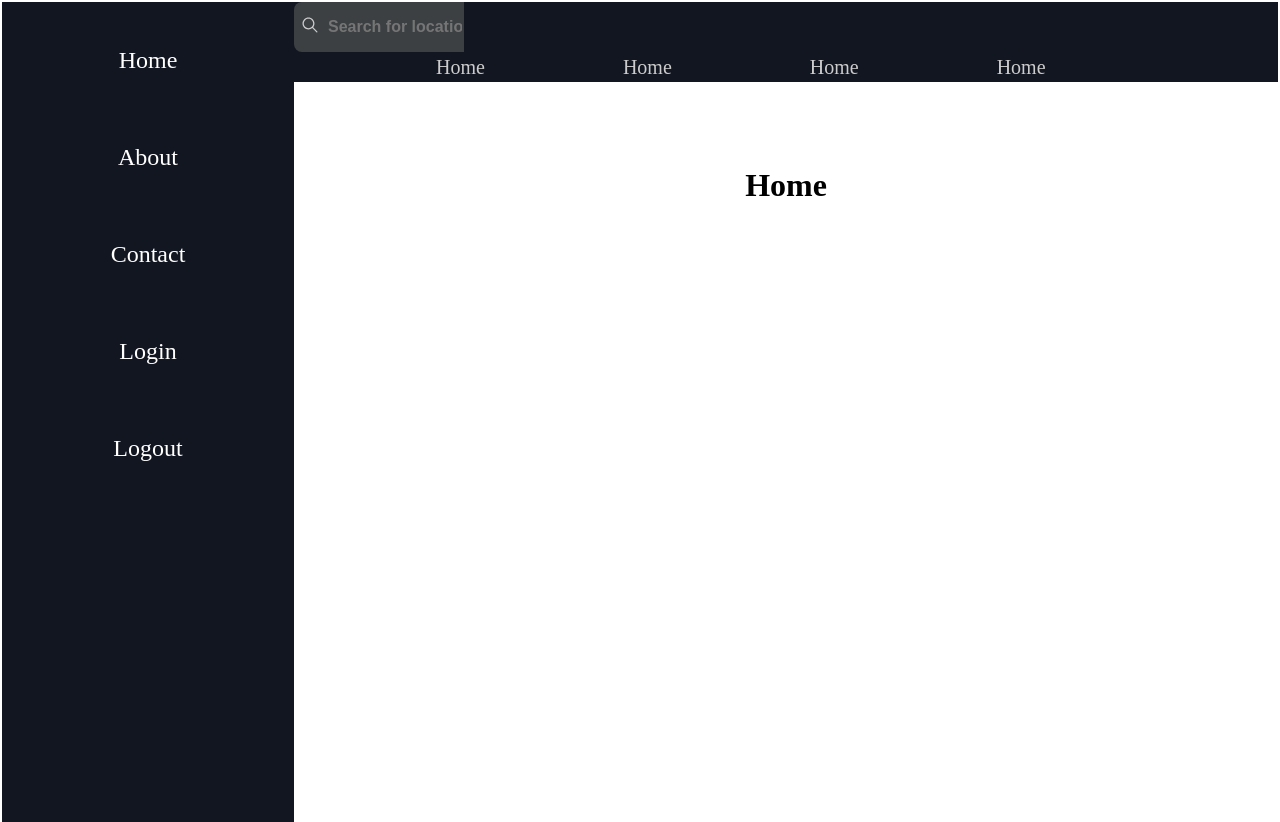
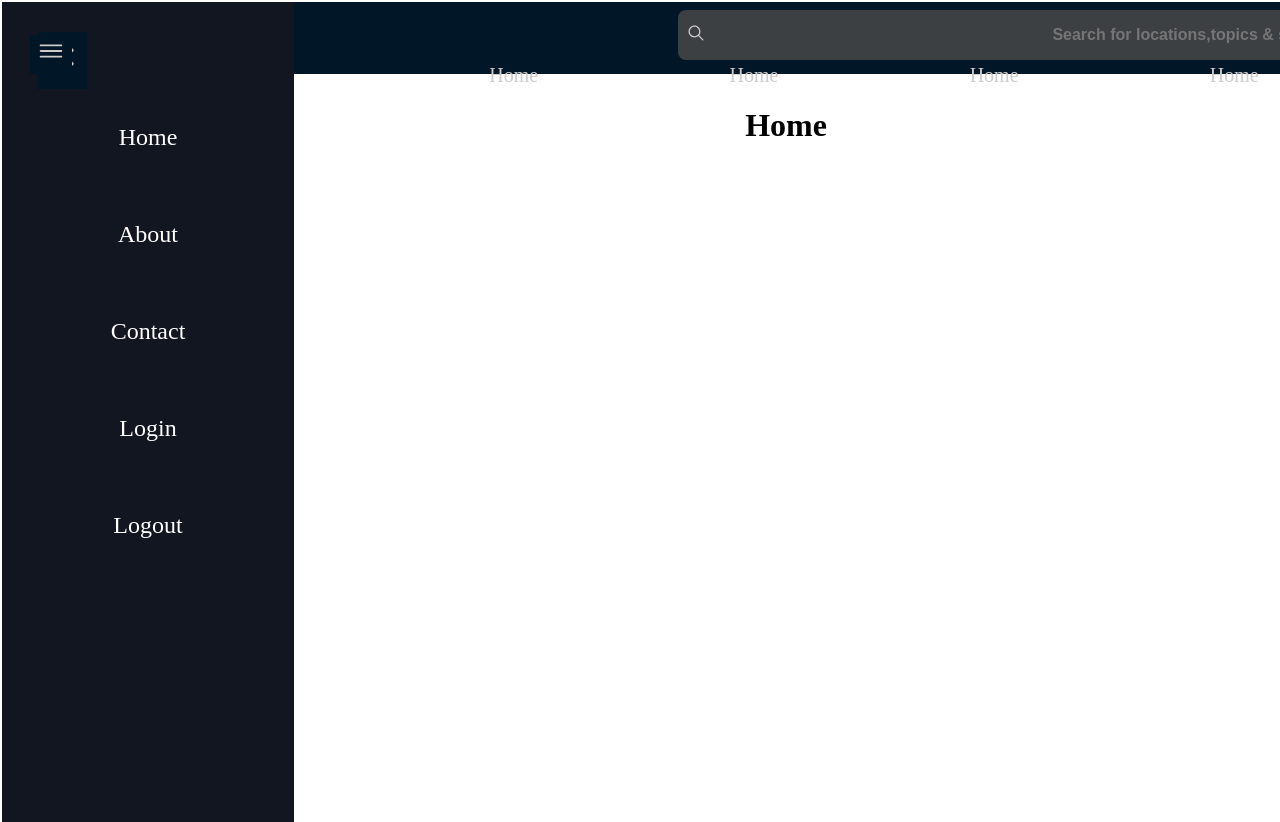
Before and after one commit to BirukNigusie/News-Web-App, a React (Vite) app: page / in a window 1280 px wide. Built offline with nearby package versions, Linux system fonts and the light colour scheme.

Commit message:
second commit

```diff
--- a/index.html
+++ b/index.html
@@ -6,7 +6,7 @@
     <meta name="viewport" content="width=device-width, initial-scale=1.0" />
     <title>News Aggregator</title>
   </head>
-  <body  style="margin:2px; overflow:hidden;">
+  <body  style="margin:2px;">
     <div id="root"></div>
     <script type="module" src="/src/main.jsx"></script>
   </body>
--- a/src/ui/AppLayout.jsx
+++ b/src/ui/AppLayout.jsx
@@ -15,7 +15,7 @@ const Styled_Main = styled.main`
 
 const Styled_Container = styled.div`
   max-width: 120rem;
-  margin: 0 auto;
+  margin: 20px auto 0;
   display: flex;
   flex-direction: row;
   gap: 3.2 rem;
--- a/src/ui/Header.jsx
+++ b/src/ui/Header.jsx
@@ -1,25 +1,28 @@
 import { NavLink } from "react-router-dom";
-import { IoIosSearch } from "react-icons/io";
+import { IoIosMenu, IoIosSearch } from "react-icons/io";
 import styled from "styled-components";
 
 const Styled_Header = styled.div`
   width: 100%;
-  height: 10%;
-  background-color: #121621;
+  height: 9%;
+  background-color: #011627;
   display: flex;
   flex-direction: column;
+  position: fixed;
 `;
 
 const Styled_SearchFiled = styled.input`
   background-color: #3c4043;
-  width: 60%;
-  color: #fff;
+  width: 60rem;
+  color: #ccc;
   font-weight: bold;
   height: 3rem;
   outline: none;
   font-size: 16px;
   text-align: center;
   border: none;
+  border-top-right-radius: 8px;
+  border-bottom-right-radius: 8px;
 `;
 
 const Styled_Nav = styled.nav`
@@ -43,6 +46,7 @@ const Styled_NavLink = styled(NavLink)`
 const Styled_Container = styled.div`
   display: flex;
   flex-direction: row;
+  margin: 8px 30% 0;
 `;
 
 const Styled_SearchBtn = styled.button`
@@ -53,16 +57,40 @@ const Styled_SearchBtn = styled.button`
   border: none;
   outline: none;
   font-size: 20px;
-  margin-right: 0;
+  padding: 8px;
+  font-weight: bold;
+  &:hover {
+    color: white;
+    background-color: #494d51;
+  }
+`;
+
+const Styled_MenuBtn = styled.button`
+  color: #ccc;
+  font-size: 30px;
+  background-color: #011627;
+  border: none;
+  position: fixed;
+  top: 35px;
+  left: 30px;
+
+  &:hover {
+    color: white;
+    cursor: pointer;
+  }
 `;
 
 function Header() {
   return (
     <Styled_Header>
       <Styled_Container>
+        <Styled_MenuBtn>
+          <IoIosMenu />
+        </Styled_MenuBtn>
         <Styled_SearchBtn>
           <IoIosSearch />
         </Styled_SearchBtn>
+
         <form>
           <Styled_SearchFiled
             type="text"
--- a/src/ui/Home.jsx
+++ b/src/ui/Home.jsx
@@ -1,12 +1,7 @@
-import styled from "styled-components";
-
-const Styled_Home = styled.div`
-  height: 100%;
-`;
 function Home() {
   return (
     <div>
-      <Styled_Home>Home</Styled_Home>
+      <h1>Home</h1>
     </div>
   );
 }
--- a/src/ui/Sidebar.jsx
+++ b/src/ui/Sidebar.jsx
@@ -1,15 +1,7 @@
+import { useState } from "react";
+import { FaAngleDoubleLeft } from "react-icons/fa";
 import { NavLink } from "react-router-dom";
 import styled from "styled-components";
-
-const Styled_Sidebar = styled.div`
-  width: 18rem;
-  height: 100vh;
-  background-color: #121621;
-  padding: 10px 2px;
-  display: flex;
-  flex-direction: column;
-  align-items: center;
-`;
 
 const Styled_NavLink = styled(NavLink)`
   border-radius: 5px;
@@ -25,10 +17,39 @@ const Styled_NavLink = styled(NavLink)`
   }
 `;
 
+const Styled_ToggleBtn = styled.button`
+  padding: 10px;
+  color: #ccc;
+  font-size: 30px;
+  background-color: #011627;
+  border: none;
+  margin: 20px 80% 0 20%;
+
+  &:hover {
+    color: white;
+    cursor: pointer;
+  }
+`;
+
 function Sidebar() {
+  const [toggleSidebar, SetToggleSideBar] = useState(false);
+
+  const Styled_Sidebar = styled.div`
+    width: 18rem;
+    height: 100%;
+    background-color: #121621;
+    padding: 10px 2px;
+    display: flex;
+    flex-direction: column;
+    align-items: center;
+    ${toggleSidebar ? "display: none;" : ""}
+  `;
   return (
     <div>
       <Styled_Sidebar>
+        <Styled_ToggleBtn onClick={() => SetToggleSideBar(true)}>
+          <FaAngleDoubleLeft />
+        </Styled_ToggleBtn>
         <Styled_NavLink to="/home">Home</Styled_NavLink>
         <Styled_NavLink to="/home">About</Styled_NavLink>
         <Styled_NavLink to="/home">Contact</Styled_NavLink>
```
Also changed, not shown: public/assets/images/news.jpg (added).
